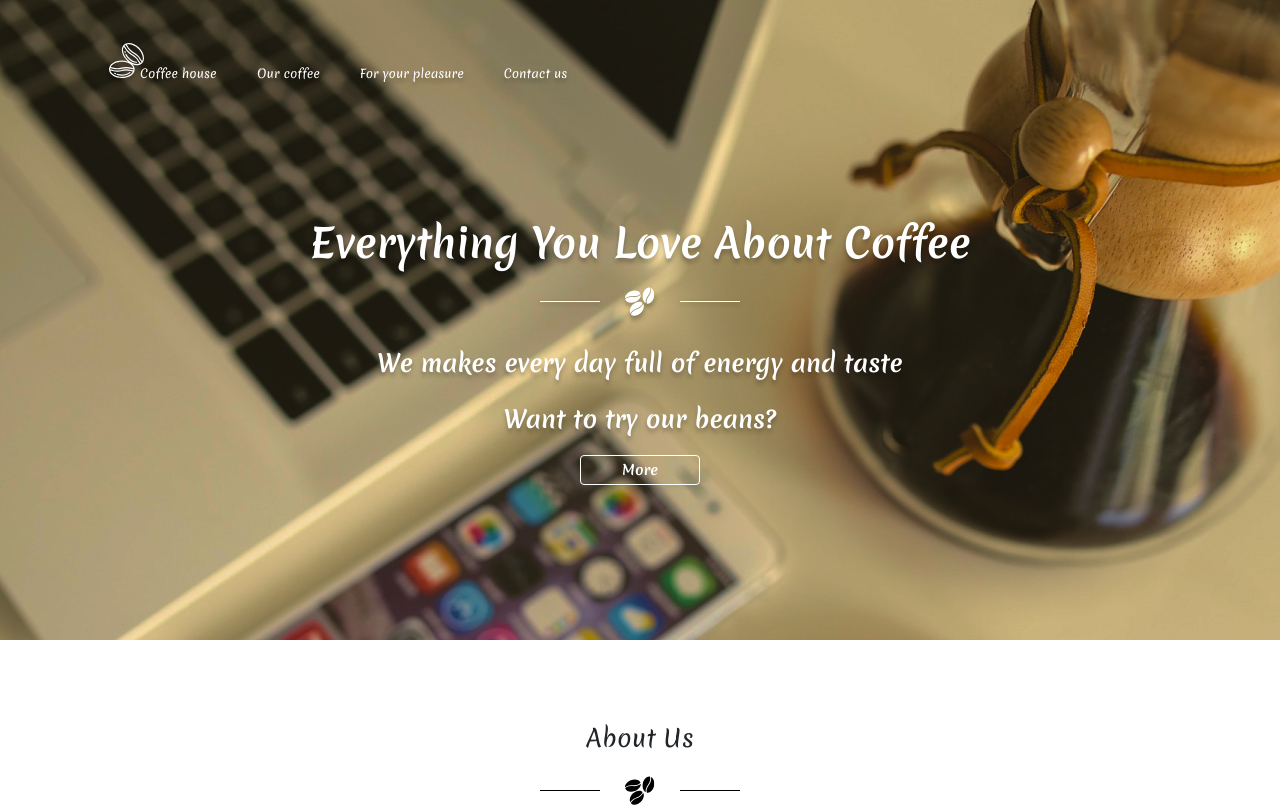
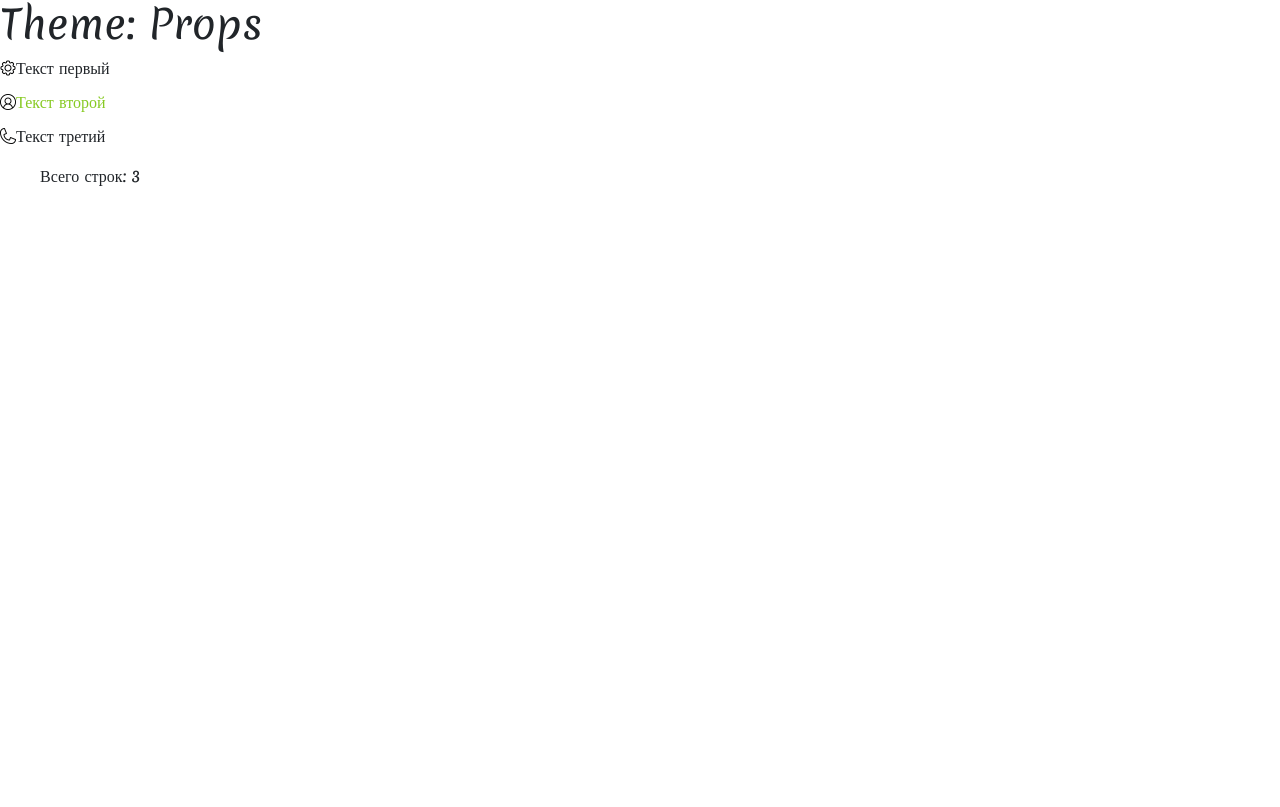
Before and after one commit to Rednata/glo-coffee_shop, a Vue app: page / in a window 1280 px wide. Shown: the top 807 px of the page. Built offline with nearby package versions, Linux system fonts and the light colour scheme.

Commit message:
theory props

```diff
--- a/src/App2.vue
+++ b/src/App2.vue
@@ -2,11 +2,11 @@
   <div>
     <h1>Theme: {{ title }}</h1>
     <ul>
-      <li v-for="post in posts" :class="post.checked ? 'checked' : ''">
-        <img :src="require(`@/assets/ls-4/images/${post.icon}`)" :alt="post.icon">
-        <span>{{ post.text }}</span>
-      </li>
-
+      <list-item
+        v-for="post in posts" :class="post.checked ? 'checked' : ''"
+        :text="post.text"
+        :icon="post.icon"
+      />
     </ul>
 
     <span class="total">Всего строк: {{ totalCount }}</span>
@@ -14,10 +14,12 @@
 </template>
 
 <script>
+import ListItem from './components/ListItem.vue';
   export default {
+    components: {ListItem},
     data () {
       return {
-        title: 'Data, Computed',
+        title: 'Props',
         posts: [
           {id: 0, text: 'Текст первый', icon: 'setting.png', checked: false},
           {id: 1, text: 'Текст второй', icon: 'user.png', checked: true},
--- /dev/null
+++ b/src/components/ListItem.vue
@@ -0,0 +1,26 @@
+<template>
+  <li >
+    <img :src="require(`@/assets/ls-4/images/${icon}`)" >
+    <span>{{ text }}</span>
+  </li>
+</template>
+
+<script>
+  export default {
+    props: {
+      text: {
+        type: String,
+        default: '123',
+        required: true
+      },
+      icon: {
+        default: 'user.png'
+      },
+    }
+
+  }
+</script>
+
+<style lang="scss" scoped>
+
+</style>
--- a/src/main.js
+++ b/src/main.js
@@ -1,15 +1,21 @@
 import Vue from 'vue'
-import App from './App.vue'
+// import App from './App.vue'
+import App2 from './App2.vue'
 import './assets/scss/style.scss'
 import router from './router/index'
 Vue.config.productionTip = false
 
+new Vue({
+  router,
+  render: h => h(App2),
+}).$mount('#app')
+
+const counter = (a, b) => a + b;
+
+console.log(counter(2, 5));
+
+
 // new Vue({
 //   router,
-//   render: h => h(App2),
+//   render: h => h(App),
 // }).$mount('#app')
-
-new Vue({
-  router,
-  render: h => h(App),
-}).$mount('#app')
```
